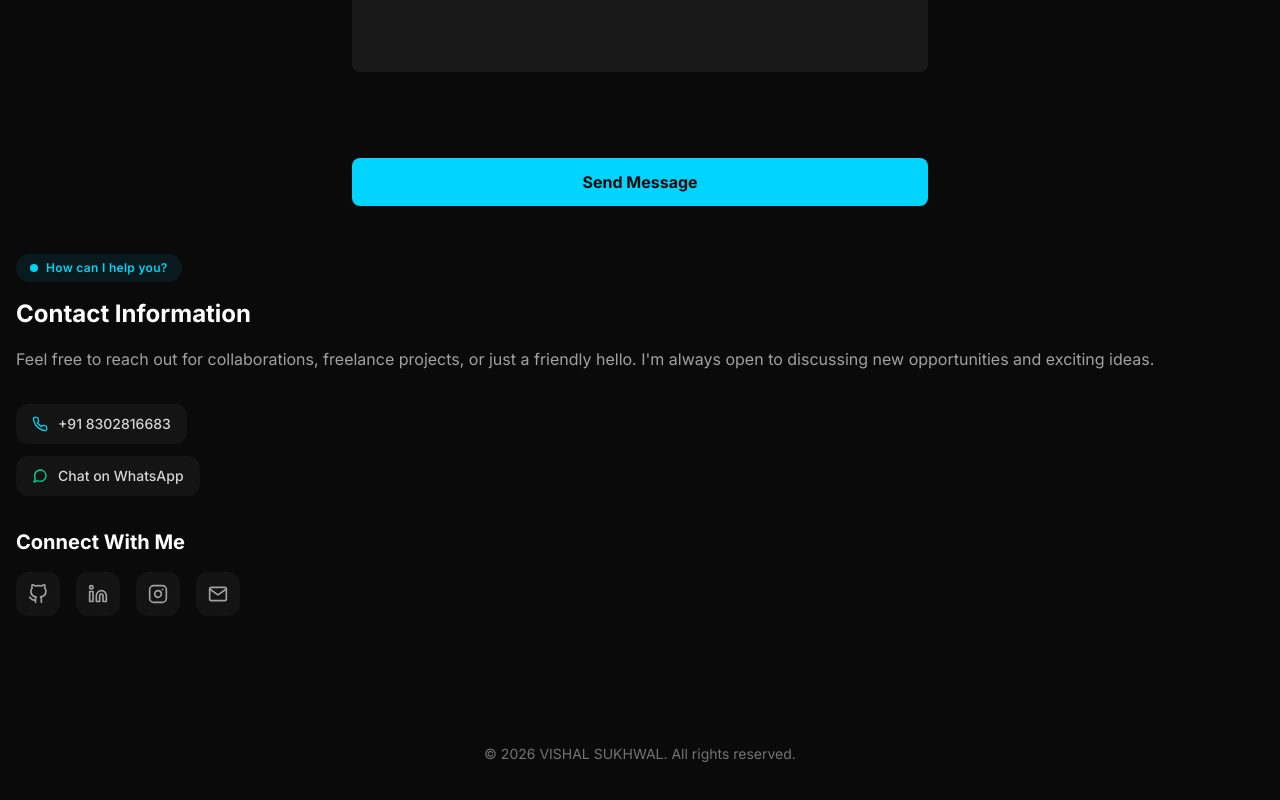
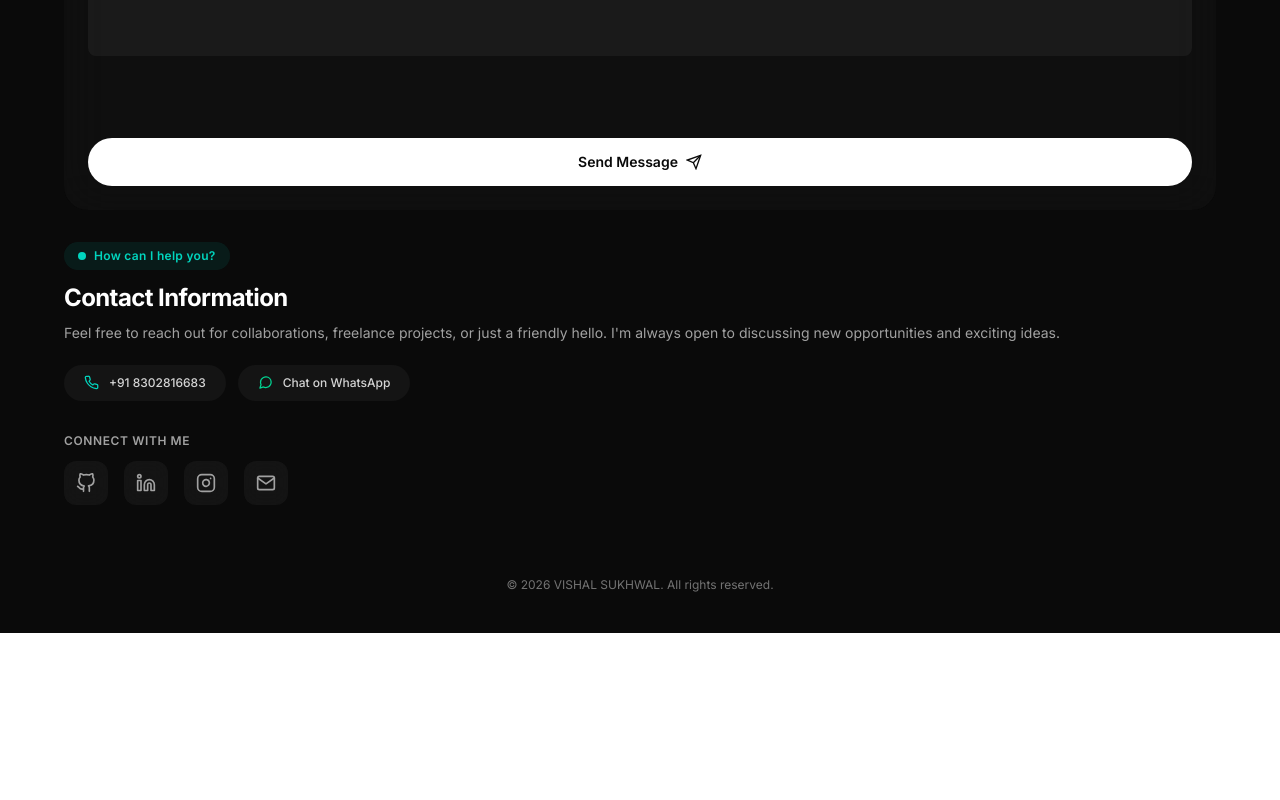
Before and after one commit to vishalsukhwall/Portfolio, a React (Vite) app: page / in a window 1280 px wide. Shown: the part 5796-6596 px from the top of the page. After the commit the page ends 6429 px from the top, so only its background shows below. Built offline with nearby package versions, Linux system fonts and the light colour scheme; no server answers.

Commit message:
change in contact and contactform

```diff
--- a/src/components/Contact/Contact.tsx
+++ b/src/components/Contact/Contact.tsx
@@ -4,9 +4,7 @@ import { ContactForm } from './ContactForm';
 import { SocialLinks } from './SocialLinks';
 import { PORTFOLIO_NAME } from '@utils/constants';
 
-// Yahan apna actual 10-digit number replace karein:
 const MY_PHONE_NUMBER = '+91 8302816683';
-const MY_WHATSAPP_NUMBER = '91 8302816683'; // bina '+' ke country code ke sath
 
 export const Contact: React.FC = () => {
   return (
@@ -14,47 +12,49 @@ export const Contact: React.FC = () => {
       id="contact"
       title="Get In Touch"
       subtitle="Have a project in mind? Let's talk."
-      className="bg-neutral-950 text-white"
+      className="bg-neutral-950 text-white scroll-mt-28 py-10 md:py-14"
     >
-      <div className="grid lg:grid-cols-2 gap-12 lg:gap-24 items-start">
+      <div className="grid lg:grid-cols-2 gap-8 lg:gap-14 items-center max-w-6xl mx-auto">
+
+        {/* Left: Contact Form */}
         <div className="w-full">
           <ContactForm />
         </div>
 
-        <div className="space-y-8 lg:mt-8">
+        {/* Right: Info & Links */}
+        <div className="space-y-6 lg:pl-6">
           <div>
-            <div className="inline-flex items-center gap-2 px-3.5 py-1.5 rounded-full text-xs font-semibold tracking-wide bg-cyan-500/10 text-cyan-400 border border-cyan-500/20 mb-4 backdrop-blur-md">
-              <span className="w-2 h-2 rounded-full bg-cyan-400 animate-pulse" />
+            <div className="inline-flex items-center gap-2 px-3.5 py-1.5 rounded-full text-xs font-semibold tracking-wide bg-teal-500/10 text-teal-400 border border-teal-500/20 mb-3 backdrop-blur-md">
+              <span className="w-2 h-2 rounded-full bg-teal-400 animate-pulse" />
               <span>How can I help you?</span>
             </div>
 
-            <h3 className="text-2xl font-bold mb-4">Contact Information</h3>
-            <p className="text-neutral-400 leading-relaxed mb-6">
+            <h3 className="text-2xl font-bold mb-2 tracking-tight text-white">Contact Information</h3>
+            <p className="text-neutral-400 text-sm leading-relaxed mb-5">
               Feel free to reach out for collaborations, freelance projects, or just a friendly hello. I'm always open to discussing new opportunities and exciting ideas.
             </p>
 
             {/* Direct Call & WhatsApp Quick Buttons */}
-            <div className="flex flex-col sm:flex-row gap-3 pt-2">
+            <div className="flex flex-wrap gap-3">
               {/* Call Link */}
               <a
                 href={`tel:${MY_PHONE_NUMBER}`}
-                className="inline-flex items-center gap-2.5 px-4 py-2.5 rounded-xl bg-neutral-900/80 border border-neutral-800 text-neutral-300 text-sm font-medium hover:border-cyan-500/50 hover:text-cyan-400 hover:shadow-[0_0_15px_rgba(0,212,255,0.2)] transition-all w-fit"
+                className="inline-flex items-center gap-2.5 px-5 py-2.5 rounded-full bg-neutral-900/80 border border-neutral-800 text-neutral-300 text-xs sm:text-sm font-medium hover:border-teal-400/50 hover:text-white transition-all duration-200"
               >
-                <svg xmlns="http://www.w3.org/2000/svg" width="16" height="16" viewBox="0 0 24 24" fill="none" stroke="currentColor" strokeWidth="2" strokeLinecap="round" strokeLinejoin="round" className="text-cyan-400">
+                <svg xmlns="http://www.w3.org/2000/svg" width="15" height="15" viewBox="0 0 24 24" fill="none" stroke="currentColor" strokeWidth="2" strokeLinecap="round" strokeLinejoin="round" className="text-teal-400">
                   <path d="M22 16.92v3a2 2 0 0 1-2.18 2 19.79 19.79 0 0 1-8.63-3.07 19.5 19.5 0 0 1-6-6 19.79 19.79 0 0 1-3.07-8.67A2 2 0 0 1 4.11 2h3a2 2 0 0 1 2 1.72 12.84 12.84 0 0 0 .7 2.81 2 2 0 0 1-.45 2.11L8.09 9.91a16 16 0 0 0 6 6l1.27-1.27a2 2 0 0 1 2.11-.45 12.84 12.84 0 0 0 2.81.7A2 2 0 0 1 22 16.92z" />
                 </svg>
                 <span>{MY_PHONE_NUMBER}</span>
               </a>
 
               {/* WhatsApp Link */}
-              {/* Direct WhatsApp Link */}
               <a
                 href="https://wa.me/918302816683?text=Hi%20Vishal,%20I%20saw%20your%20portfolio!"
                 target="_blank"
                 rel="noopener noreferrer"
-                  className="inline-flex items-center gap-2.5 px-4 py-2.5 rounded-xl bg-neutral-900/80 border border-neutral-800 text-neutral-300 text-sm font-medium hover:border-emerald-500/50 hover:text-emerald-400 hover:shadow-[0_0_15px_rgba(16,185,129,0.2)] transition-all w-fit"
+                className="inline-flex items-center gap-2.5 px-5 py-2.5 rounded-full bg-neutral-900/80 border border-neutral-800 text-neutral-300 text-xs sm:text-sm font-medium hover:border-emerald-500/50 hover:text-white transition-all duration-200"
               >
-                  <svg xmlns="http://www.w3.org/2000/svg" width="16" height="16" viewBox="0 0 24 24" fill="none" stroke="currentColor" strokeWidth="2" strokeLinecap="round" strokeLinejoin="round" className="text-emerald-400">
+                <svg xmlns="http://www.w3.org/2000/svg" width="15" height="15" viewBox="0 0 24 24" fill="none" stroke="currentColor" strokeWidth="2" strokeLinecap="round" strokeLinejoin="round" className="text-emerald-400">
                   <path d="M21 11.5a8.38 8.38 0 0 1-.9 3.8 8.5 8.5 0 0 1-7.6 4.7 8.38 8.38 0 0 1-3.8-.9L3 21l1.9-5.7a8.38 8.38 0 0 1-.9-3.8 8.5 8.5 0 0 1 4.7-7.6 8.38 8.38 0 0 1 3.8-.9h.5a8.48 8.48 0 0 1 8 8v.5z" />
                 </svg>
                 <span>Chat on WhatsApp</span>
@@ -62,14 +62,15 @@ export const Contact: React.FC = () => {
             </div>
           </div>
 
-          <div>
-            <h3 className="text-xl font-bold mb-4">Connect With Me</h3>
+          <div className="pt-2 border-t border-neutral-900">
+            <h4 className="text-xs font-semibold text-neutral-400 uppercase tracking-wider mb-3">Connect With Me</h4>
             <SocialLinks />
           </div>
         </div>
       </div>
 
-      <footer className="mt-24 pt-8 border-t border-neutral-800 text-center text-neutral-500 text-sm">
+      {/* Compact Footer */}
+      <footer className="mt-12 pt-6 border-t border-neutral-900 text-center text-neutral-500 text-xs">
         <p>&copy; {new Date().getFullYear()} {PORTFOLIO_NAME}. All rights reserved.</p>
       </footer>
     </Section>
--- a/src/components/Contact/ContactForm.tsx
+++ b/src/components/Contact/ContactForm.tsx
@@ -6,6 +6,7 @@ import { validateName, validateEmail, validateSubject, validateMessage } from '@
 import { submitContactForm } from '@utils/api';
 import type { FormStatus as FormStatusType, ContactFormData, FormField } from '@/types/contact';
 import { useToastStore } from '@stores/toastStore';
+import { cn } from '@utils/cn';
 
 const initialField: FormField = { value: '', touched: false };
 
@@ -39,7 +40,7 @@ export const ContactForm: React.FC = () => {
       [fieldName]: {
         ...prev[fieldName],
         value,
-        error: undefined // Clear error on change
+        error: undefined
       }
     }));
   };
@@ -62,7 +63,6 @@ export const ContactForm: React.FC = () => {
   const handleSubmit = async (e: React.FormEvent) => {
     e.preventDefault();
 
-    // Validate all fields
     const nameValidation = validateName(formData.name.value);
     const emailValidation = validateEmail(formData.email.value);
     const subjectValidation = validateSubject(formData.subject.value);
@@ -120,9 +120,9 @@ export const ContactForm: React.FC = () => {
     <form
       onSubmit={handleSubmit}
       noValidate
-      className="w-full max-w-xl mx-auto space-y-6"
+      className="w-full space-y-5 bg-neutral-900/40 backdrop-blur-xl p-6 sm:p-8 rounded-3xl border border-neutral-800/80 shadow-2xl shadow-black/50"
     >
-      <div className="grid grid-cols-1 md:grid-cols-2 gap-4">
+      <div className="grid grid-cols-1 sm:grid-cols-2 gap-5">
         <FormInput
           id="name"
           label="Name"
@@ -140,7 +140,7 @@ export const ContactForm: React.FC = () => {
           label="Email"
           type="email"
           required
-          placeholder="Your EMAIL"
+          placeholder="your.email@example.com"
           value={formData.email.value}
           onChange={handleChange}
           onBlur={handleBlur}
@@ -179,12 +179,26 @@ export const ContactForm: React.FC = () => {
       <button
         type="submit"
         disabled={isSubmitDisabled}
-        className="w-full py-3 px-6 rounded-lg bg-accent text-neutral-950 font-bold hover:bg-accent/90 focus:outline-none focus:ring-2 focus:ring-accent focus:ring-offset-2 focus:ring-offset-neutral-950 disabled:opacity-50 disabled:cursor-not-allowed transition-colors"
+        className={cn(
+          "w-full py-3.5 px-6 rounded-full font-semibold text-sm transition-all duration-300 flex items-center justify-center gap-2",
+          "bg-white text-neutral-950 shadow-lg shadow-white/10 hover:bg-neutral-200 active:scale-[0.99] disabled:opacity-50 disabled:cursor-not-allowed"
+        )}
       >
-        {status === 'loading' ? 'Sending...' : 'Send Message'}
+        {status === 'loading' ? (
+          <span className="animate-pulse">Sending...</span>
+        ) : (
+          <>
+            <span>Send Message</span>
+            <svg className="w-4 h-4 text-neutral-950" fill="none" stroke="currentColor" strokeWidth={2} viewBox="0 0 24 24">
+              <line x1="22" y1="2" x2="11" y2="13" />
+              <polygon points="22 2 15 22 11 13 2 9 22 2" />
+            </svg>
+          </>
+        )}
       </button>
     </form>
   );
 };
 
 ContactForm.displayName = 'ContactForm';
+export default ContactForm;
--- a/src/components/Header/NavBar.tsx
+++ b/src/components/Header/NavBar.tsx
@@ -10,9 +10,19 @@ export const NavBar: React.FC = () => {
     e.preventDefault();
     const targetId = href.replace('#', '');
     const element = document.getElementById(targetId);
+
     if (element) {
-      const y = element.getBoundingClientRect().top + window.pageYOffset - 80;
-      window.scrollTo({ top: y, behavior: 'smooth' });
+      if (targetId === 'contact') {
+        // Contact ke liye exact vertical screen center scroll
+        element.scrollIntoView({
+          behavior: 'smooth',
+          block: 'center'
+        });
+      } else {
+        // Baaki sabhi sections ke liye navbar offset scroll
+        const y = element.getBoundingClientRect().top + window.pageYOffset - 80;
+        window.scrollTo({ top: y, behavior: 'smooth' });
+      }
     }
   };
 
```
Lines whose indentation alone changed are shown as unchanged.
